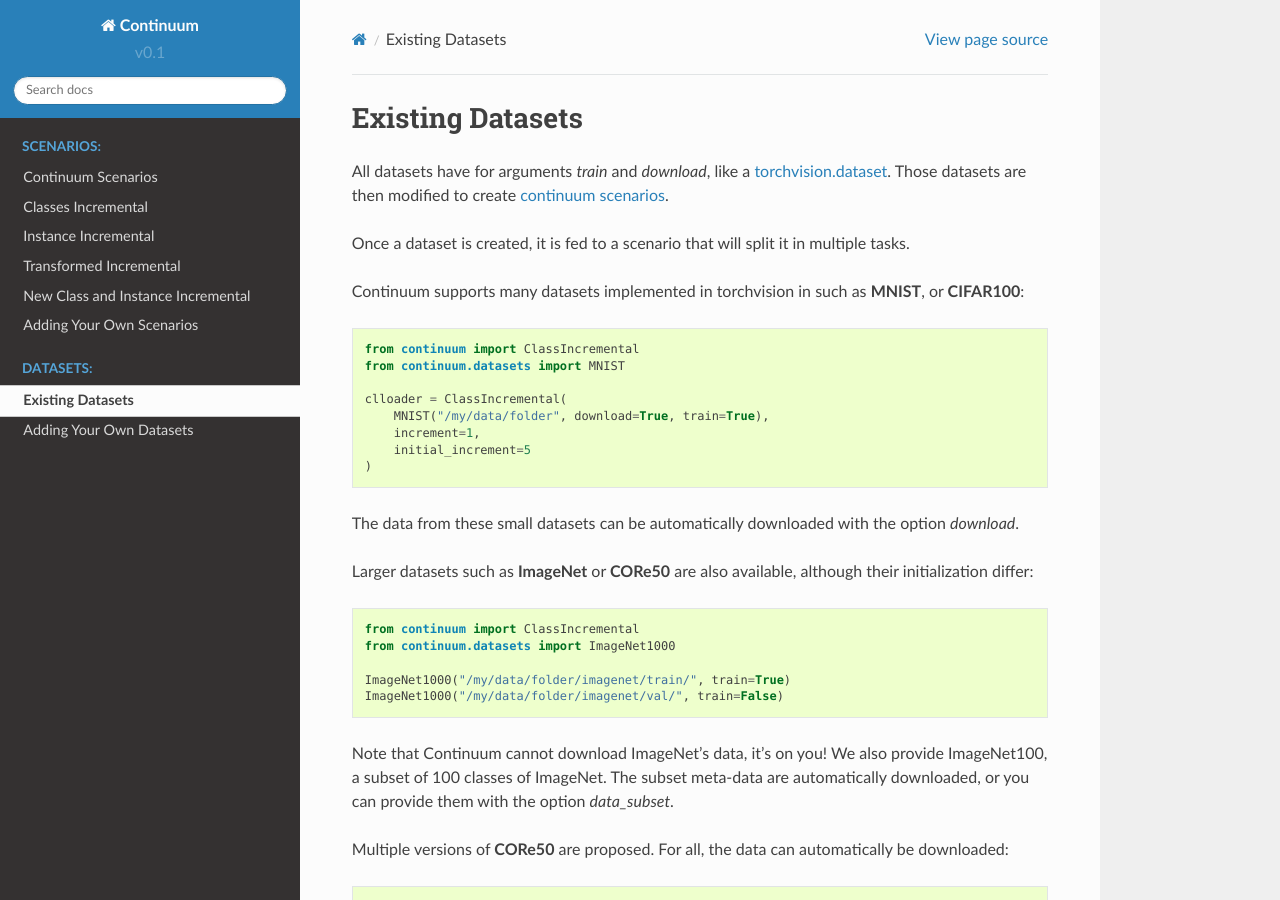
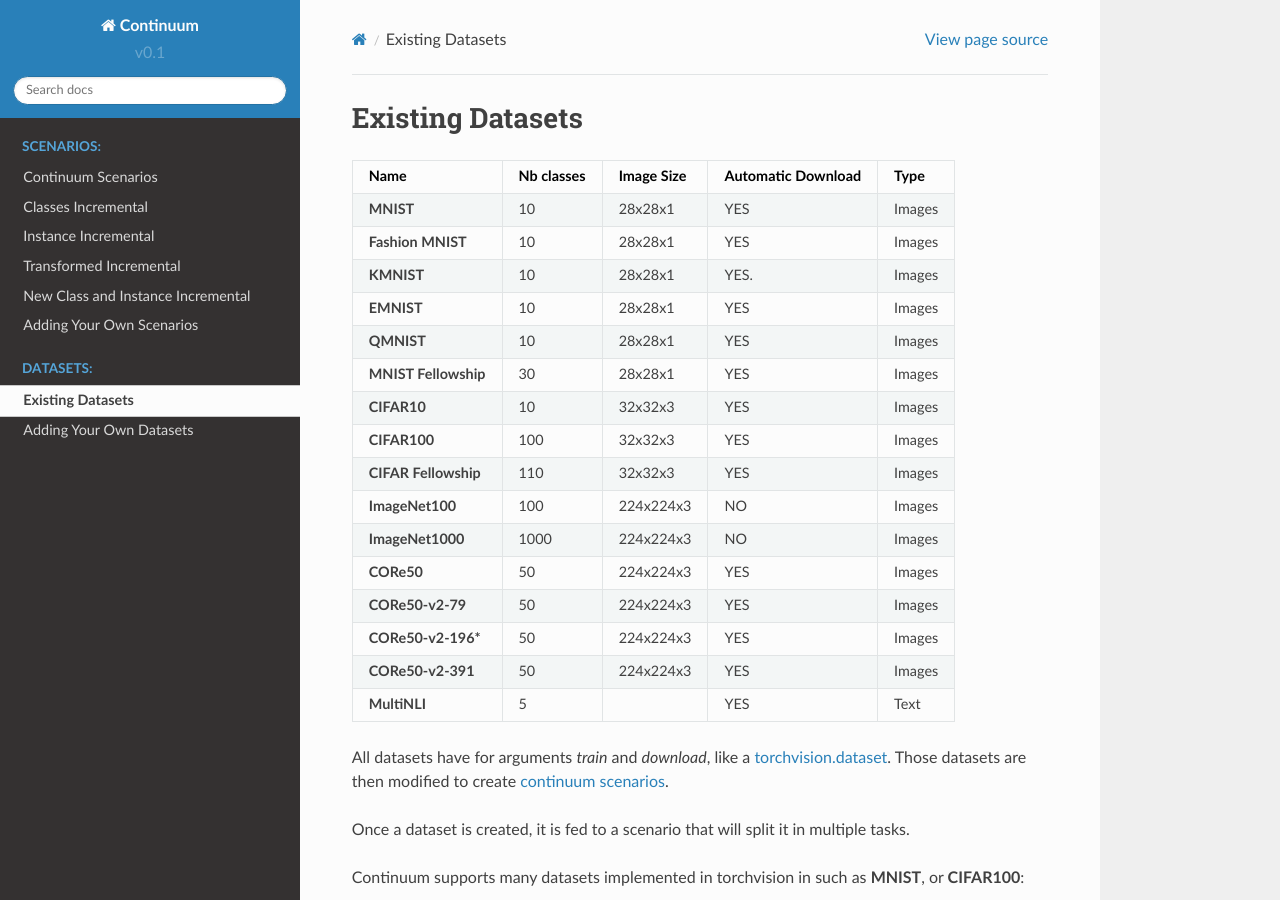
Before and after one commit to Continvvm/continuum, a Sphinx documentation site: the page built from docs/_tutorials/datasets/dataset.rst, in a window 1280 px wide and 900 px high. Built offline with Sphinx 7.4.7 and the Read the Docs theme 2.0.0, drawn with Linux system fonts in a browser that asks for light colours; some of the changed lines change nothing that is shown.

Commit message:
Fix table in doc.

```diff
--- a/docs/_tutorials/datasets/dataset.rst
+++ b/docs/_tutorials/datasets/dataset.rst
@@ -1,44 +1,45 @@
 Existing Datasets
 -----------------
 
-+-----+------------+------------+--------------------+------+
-|Name | Nb classes | Image Size | Automatic Download | Type |
-+=====+============+============+====================+======+
-| **MNIST** | 10 | 28x28x1 | YES | Images |
-+-----------+----+---------+-----+--------+
-| **Fashion MNIST** | 10 | 28x28x1 | YES | Images |
-+-----------+----+---------+-----+--------+
-| **KMNIST** | 10 | 28x28x1 | YES | Images |
-+-----------+----+---------+-----+--------+
-| **EMNIST** | 10 | 28x28x1 | YES | Images |
-+-----------+----+---------+-----+--------+
-| **QMNIST** | 10 | 28x28x1 | YES | Images |
-+-----------+----+---------+-----+--------+
-| **MNIST Fellowship** | 30 | 28x28x1 | YES | Images |
-+-----------+----+---------+-----+--------+
-| **CIFAR10** | 10 | 32x32x3 | YES | Images |
-+-----------+----+---------+-----+--------+
-| **CIFAR100** | 100 | 32x32x3 | YES | Images |
-+-----------+----+---------+-----+--------+
-| **CIFAR Fellowship** | 110 | 32x32x3 | YES | Images |
-+-----------+----+---------+-----+--------+
-| **ImageNet100** | 100 | 224x224x3 | NO | Images |
-+-----------+----+---------+-----+--------+
-| **ImageNet1000** | 1000 | 224x224x3 | NO | Images |
-+-----------+----+---------+-----+--------+
-| **CORe50** | 50 | 224x224x3 | YES | Images |
-+-----------+----+---------+-----+--------+
-| **CORe50-v2-79** | 50 | 224x224x3 | YES | Images |
-+-----------+----+---------+-----+--------+
-| **CORe50-v2-196** | 50 | 224x224x3 | YES | Images |
-+-----------+----+---------+-----+--------+
-| **CORe50-v2-391** | 50 | 224x224x3 | YES | Images |
-+-----------+----+---------+-----+--------+
-| **MultiNLI** | 5 | | YES | Text |
-+-----------+----+---------+-----+--------+
++----------------------+------------+------------+--------------------+--------+
+|Name                  | Nb classes | Image Size | Automatic Download | Type   |
++======================+============+============+====================+========+
+| **MNIST**            | 10         | 28x28x1    | YES                | Images |
++----------------------+------------+------------+--------------------+--------+
+| **Fashion MNIST**    | 10         | 28x28x1    | YES                | Images |
++----------------------+------------+------------+--------------------+--------+
+| **KMNIST**           | 10         | 28x28x1    | YES.               | Images |
++----------------------+------------+------------+--------------------+--------+
+| **EMNIST**           | 10         | 28x28x1    | YES                | Images |
++----------------------+------------+------------+--------------------+--------+
+| **QMNIST**           | 10         | 28x28x1    | YES                | Images |
++----------------------+------------+------------+--------------------+--------+
+| **MNIST Fellowship** | 30         | 28x28x1    | YES                | Images |
++----------------------+------------+------------+--------------------+--------+
+| **CIFAR10**          | 10         | 32x32x3    | YES                | Images |
++----------------------+------------+------------+--------------------+--------+
+| **CIFAR100**         | 100        | 32x32x3    | YES                | Images |
++----------------------+------------+------------+--------------------+--------+
+| **CIFAR Fellowship** | 110        | 32x32x3    | YES                | Images |
++----------------------+------------+------------+--------------------+--------+
+| **ImageNet100**      | 100        | 224x224x3  | NO                 | Images |
++----------------------+------------+------------+--------------------+--------+
+| **ImageNet1000**     | 1000       | 224x224x3  | NO                 | Images |
++----------------------+------------+------------+--------------------+--------+
+| **CORe50**           | 50         | 224x224x3  | YES                | Images |
++----------------------+------------+------------+--------------------+--------+
+| **CORe50-v2-79**     | 50         | 224x224x3  | YES                | Images |
++----------------------+------------+------------+--------------------+--------+
+| **CORe50-v2-196***   | 50         | 224x224x3  | YES                | Images |
++----------------------+------------+------------+--------------------+--------+
+| **CORe50-v2-391**    | 50         | 224x224x3  | YES                | Images |
++----------------------+------------+------------+--------------------+--------+
+| **MultiNLI**         | 5          |            | YES                | Text   |
++----------------------+------------+------------+--------------------+--------+
+
 
 All datasets have for arguments `train` and `download`, like a
-`torchvision.dataset <https://pytorch.org/docs/stable/torchvision/datasets.html>`__. Those datasets are then modified to create `continuum scenarios <https://continuum.readthedocs.io/en/latest/_tutorials/scenarios/scenario.html>`__.
+`torchvision.dataset <https://pytorch.org/docs/stable/torchvision/datasets.html>`__. Those datasets are then modified to create `continuum scenarios <https://continuum.readthedocs.io/en/latest/_tutorials/scenarios/scenarios.html>`__.
 
 Once a dataset is created, it is fed to a scenario that will split it in multiple tasks.
 
```
